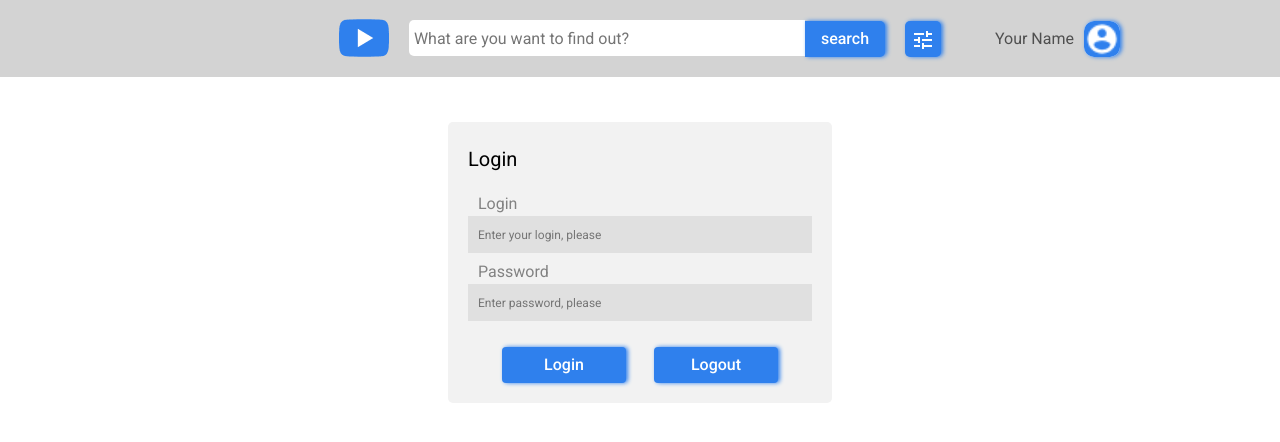
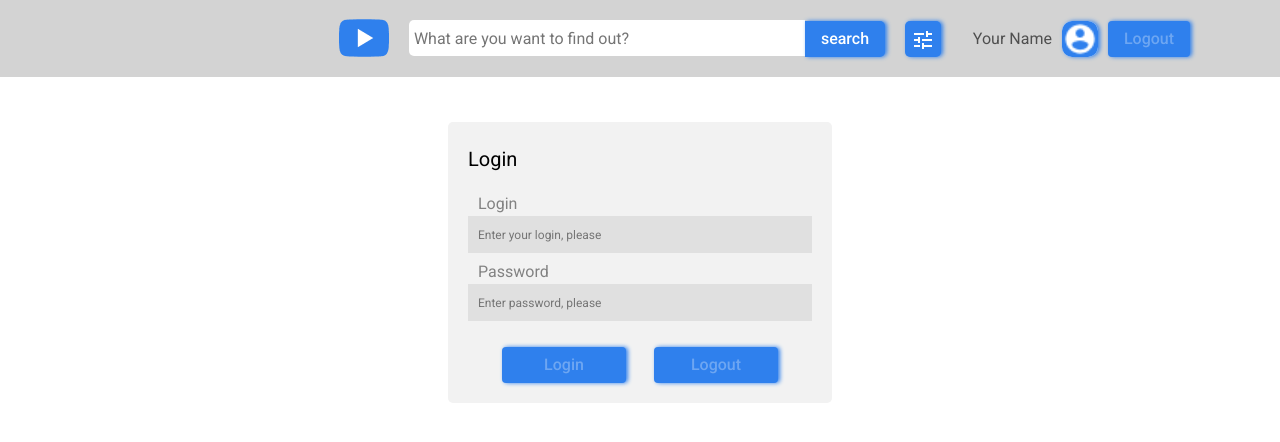
Before and after one commit to Musmen/youtube-client-self-education, an Angular app: page /login in a window 1280 px wide. Shown: the top 442 px of the page. Built offline with nearby package versions, Linux system fonts and the light colour scheme.

Commit message:
feat: add login and logout logic, buttons

```diff
--- a/src/app/auth/auth.module.ts
+++ b/src/app/auth/auth.module.ts
@@ -1,5 +1,6 @@
 import { NgModule } from '@angular/core';
 import { CommonModule } from '@angular/common';
+import { ReactiveFormsModule } from '@angular/forms';
 
 import { AuthRoutingModule } from './auth-routing.module';
 import { SharedModule } from '@shared/shared.module';
@@ -12,6 +13,7 @@ import { LoginPageComponent } from './pages/login-page/login-page.component';
   ],
   imports: [
     CommonModule,
+    ReactiveFormsModule,
     AuthRoutingModule,
     SharedModule,
   ],
--- a/src/app/auth/pages/login-page/login-page.component.html
+++ b/src/app/auth/pages/login-page/login-page.component.html
@@ -1,4 +1,9 @@
-<form class="login-form" name="login-form" (submit)="loginFormSubmit()">
+<form
+  class="login-form"
+  name="login-form"
+  [formGroup]="loginForm"
+  (ngSubmit)="loginFormSubmit()"
+>
   <fieldset class="login-fieldset">
     <legend class="login-form-legend">Login</legend>
 
@@ -9,15 +14,16 @@
         type="text"
         name="login-form-input"
         placeholder="Enter your login, please"
-        [(ngModel)]="credentials.login"
+        formControlName="login"
+        required
       >
       <button
         class="form-clear-button login-form-clear-button"
         type="button"
         aria-label="Clear login"
         mat-button
-        *ngIf="credentials.login"
-        (click)="credentials.login=''"
+        *ngIf="loginForm.controls.login.value"
+        (click)="loginForm.controls.login.setValue('')"
       >
         <mat-icon>clear</mat-icon>
       </button>
@@ -30,15 +36,16 @@
         type="password"
         name="password-form-input"
         placeholder="Enter password, please"
-        [(ngModel)]="credentials.password"
+        formControlName="password"
+        required
       >
       <button
         class="form-clear-button login-form-clear-button"
         type="button"
         aria-label="Clear password"
         mat-button
-        *ngIf="credentials.password"
-        (click)="credentials.password=''"
+        *ngIf="loginForm.controls.password.value"
+        (click)="loginForm.controls.password.setValue('')"
       >
         <mat-icon>clear</mat-icon>
       </button>
@@ -52,6 +59,7 @@
       aria-label="Login"
       mat-button
       appHighlightButton
+      [disabled]="loginForm.invalid"
     >
       Login
     </button>
@@ -60,6 +68,7 @@
       type="button"
       aria-label="Logout"
       mat-button
+      [disabled]="!isUserLogged"
       appHighlightButton
       (click)="logOut()"
     >
--- a/src/app/auth/pages/login-page/login-page.component.ts
+++ b/src/app/auth/pages/login-page/login-page.component.ts
@@ -1,8 +1,6 @@
 import { Component, OnInit } from '@angular/core';
-
-import { Credentials } from '@auth/models/credentials.model';
+import { FormGroup, FormControl, Validators } from '@angular/forms';
 import { LoginService } from '@auth/services/login/login.service';
-import { EMPTY_CREDENTIALS } from '@common/constants';
 
 @Component({
   selector: 'app-login-page',
@@ -10,18 +8,22 @@ import { EMPTY_CREDENTIALS } from '@common/constants';
   styleUrls: ['./login-page.component.scss']
 })
 export class LoginPageComponent implements OnInit {
-  public credentials: Credentials;
+  public loginForm: FormGroup = new FormGroup({
+    login: new FormControl('', Validators.required),
+    password: new FormControl('', Validators.required),
+  });
+
+  public get isUserLogged(): boolean {
+    return this.loginService.isUserLogged;
+  }
 
   constructor(private loginService: LoginService) { }
 
-  private checkUsersCredentials(credentials: Credentials = this.credentials): boolean {
-    return Boolean(credentials.login && credentials.password);
-  }
-
   public loginFormSubmit(): void {
-    if (!this.checkUsersCredentials()) { return; }
-
-    this.loginService.logIn(this.credentials);
+    this.loginService.logIn({
+      login: this.loginForm.controls.login.value,
+      password: this.loginForm.controls.password.value,
+    });
   }
 
   public logOut(): void {
@@ -29,6 +31,9 @@ export class LoginPageComponent implements OnInit {
   }
 
   public ngOnInit(): void {
-    this.credentials = this.loginService.credentials || EMPTY_CREDENTIALS;
+    this.loginForm.setValue({
+      login: (this.loginService.credentials && this.loginService.credentials.login) || '',
+      password: (this.loginService.credentials && this.loginService.credentials.password) || '',
+    });
   }
 }
--- a/src/app/auth/services/login/login.service.ts
+++ b/src/app/auth/services/login/login.service.ts
@@ -10,13 +10,12 @@ HEX_BASE = 16;
 @Injectable()
 export class LoginService {
   public credentials: Credentials = EMPTY_CREDENTIALS;
-
   public isUserLogged: boolean = false;
 
   constructor(private router: Router) { }
 
-  private toggleUserLoggedState(isUserLogged: boolean = this.isUserLogged): void {
-    isUserLogged = !isUserLogged;
+  private toggleUserLoggedState(): void {
+    this.isUserLogged = !this.isUserLogged;
   }
 
   private encryptToken(credentials: Credentials): string {
--- a/src/app/core/components/login/login.component.html
+++ b/src/app/core/components/login/login.component.html
@@ -1,6 +1,15 @@
-<div class="login-block">
-  <span class="user-name">
-    {{ userName }}
-  </span>
-  <img class="user-avatar shadow" src="../../../assets/images/avatar-default.png">
-<div>
+<span class="user-name">
+  {{ userName }}
+</span>
+<img class="user-avatar shadow" src="../../../assets/images/avatar-default.png">
+<button
+    class="button shadow form-button button-logout main-bg-color"
+    type="button"
+    aria-label="Logout"
+    mat-button
+    [disabled]="!isUserLogged"
+    appHighlightButton
+    (click)="logOut()"
+  >
+    Logout
+</button>
--- a/src/app/core/components/login/login.component.scss
+++ b/src/app/core/components/login/login.component.scss
@@ -1,6 +1,9 @@
 @import './src/scss/mixins.scss';
 
-.login-block {
+:host {
+  position: absolute;
+  right: 80px;
+
   @include flex-centered;
 }
 
@@ -15,3 +18,7 @@
   border-radius: 10px;
   background-color: white;
 }
+
+.button-logout {
+  margin-left: 10px;
+}
--- a/src/app/core/components/login/login.component.ts
+++ b/src/app/core/components/login/login.component.ts
@@ -1,4 +1,5 @@
 import { Component } from '@angular/core';
+import { LoginService } from '@auth/services/login/login.service';
 import { DEFAULT_USER_NAME } from '@common/constants';
 
 @Component({
@@ -9,5 +10,13 @@ import { DEFAULT_USER_NAME } from '@common/constants';
 export class LoginComponent {
   public userName: string = DEFAULT_USER_NAME;
 
-  constructor() { }
+  public get isUserLogged(): boolean {
+    return this.loginService.isUserLogged;
+  }
+
+  constructor(private loginService: LoginService) { }
+
+  public logOut(): void {
+    this.loginService.logOut();
+  }
 }
--- a/src/app/core/core.module.ts
+++ b/src/app/core/core.module.ts
@@ -1,6 +1,5 @@
 import { NgModule } from '@angular/core';
 import { CommonModule } from '@angular/common';
-// import { FormsModule } from '@angular/forms';
 
 import { SharedModule } from '@shared/shared.module';
 
@@ -24,7 +23,6 @@ import { NotFoundComponent } from './components/not-found/not-found/not-found.co
   ],
   imports: [
     CommonModule,
-    // FormsModule,
     SharedModule,
   ],
   exports: [
--- a/src/app/core/pages/header/header.component.html
+++ b/src/app/core/pages/header/header.component.html
@@ -2,6 +2,6 @@
   <app-logo></app-logo>
   <app-search-form></app-search-form>
   <app-sorting-button></app-sorting-button>
-  <app-login class="login-block"></app-login>
+  <app-login></app-login>
 </div>
 <app-sorting-block></app-sorting-block>
--- a/src/app/core/pages/header/header.component.scss
+++ b/src/app/core/pages/header/header.component.scss
@@ -13,8 +13,3 @@
    margin: 10px;
   }
 }
-
-.login-block {
-  position: absolute;
-  right: 150px;
-}
--- a/src/app/shared/directives/highlight-button.directive.ts
+++ b/src/app/shared/directives/highlight-button.directive.ts
@@ -5,7 +5,7 @@ export class HighlightButtonDirective {
 
   constructor(private element: ElementRef, private renderer: Renderer2) { }
 
-  @HostListener('mouseover')
+  @HostListener('mouseenter')
   private onMouseOver(): void {
     this.renderer.addClass(this.element.nativeElement, 'button--hovered');
   }
--- a/src/scss/buttons.scss
+++ b/src/scss/buttons.scss
@@ -1,6 +1,6 @@
 @import './variables.scss';
 
-.button--hovered {
+.button--hovered:not([disabled]):hover {
   &.mat-button, &.mat-icon-button {
     background-color: $main-font-color !important;
 
```
